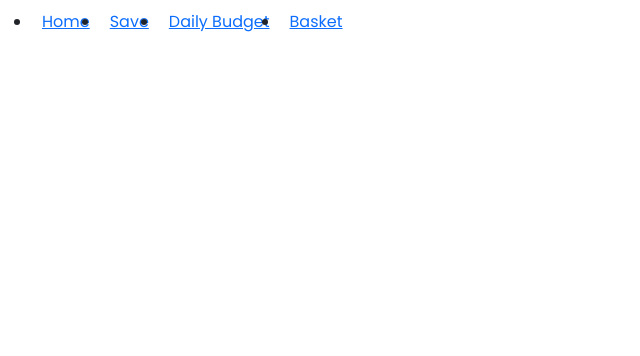
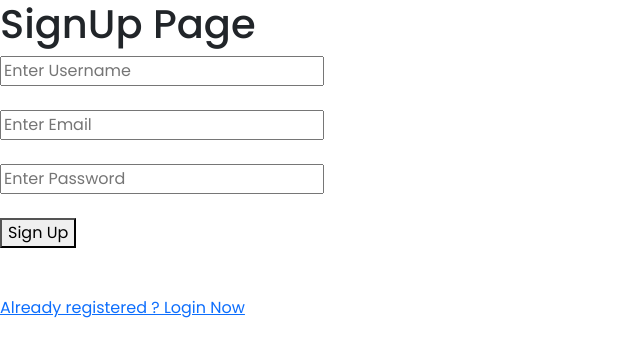
Before and after one commit to PatelPreyansh30/expense-management-system, a Vue app: page /signup in a window 1280 px wide. Shown: the top 356 px of the page, without its empty margins (0-640 px from the left). Built offline with nearby package versions, Linux system fonts and the light colour scheme.

Commit message:
Add Login-Signup and some changes

```diff
--- a/src/App.vue
+++ b/src/App.vue
@@ -1,14 +1,11 @@
 <template>
-  <Header />
   <router-view></router-view>
 </template>
 
 <script>
-import Header from './components/Header.vue';
 
 export default {
-  name: "App",
-  components: { Header }
+  name: "App"
 }
 </script>
 
--- a/src/components/BasketPage.vue
+++ b/src/components/BasketPage.vue
@@ -1,9 +1,12 @@
 <template>
+    <Header />
     <h1>Basket Page</h1>
 </template>
 
 <script>
+import Header from './Header.vue';
 export default {
-    name:'BasketPage'
+    name: "BasketPage",
+    components: { Header }
 }
 </script>
--- a/src/components/DailyBudgetPage.vue
+++ b/src/components/DailyBudgetPage.vue
@@ -1,8 +1,11 @@
 <template>
+    <Header />
     <h1>DailyBudgetPage</h1>
 </template>
 <script>
+import Header from './Header.vue';
 export default {
-    name: 'DailyBudgetPage',
+    name: "DailyBudgetPage",
+    components: { Header }
 }
 </script>
--- a/src/components/Header.vue
+++ b/src/components/Header.vue
@@ -3,16 +3,19 @@
         <i class='bx bx-menu'></i>
         <ul>
             <li>
-                <router-link to="/">Home</router-link>
+                <router-link to="/home">Home</router-link>
             </li>
             <li>
-                <router-link to="/save-page">Save</router-link>
+                <router-link to="/save">Save</router-link>
             </li>
             <li>
-                <router-link to="/daily-budget-page">Daily Budget</router-link>
+                <router-link to="/daily-budget">Daily Budget</router-link>
             </li>
             <li>
-                <router-link to="/basket-page">Basket</router-link>
+                <router-link to="/basket">Basket</router-link>
+            </li>
+            <li>
+                <router-link to="/logout">Logout</router-link>
             </li>
         </ul>
     </div>
@@ -25,14 +28,16 @@ export default {
 </script>
 
 <style scoped>
-.header i{
- display: none;
+.header i {
+    display: none;
 }
-.header ul{
+
+.header ul {
     display: flex;
     /* text-decoration: none; */
 }
-.header ul li{
+
+.header ul li {
     text-decoration: none;
     justify-items: center;
     padding: 10px;
--- a/src/components/HomePage.vue
+++ b/src/components/HomePage.vue
@@ -1,17 +1,20 @@
 <template>
+    <Header />
     <div class="home-page">
         <div class="box">
-            <router-link to="/save-page">Save</router-link>
-            <router-link to="/daily-budget-page">Daily Budget</router-link>
-            <router-link to="/basket-page">Basket</router-link>
+            <router-link to="/save">Save</router-link>
+            <router-link to="/daily-budget">Daily Budget</router-link>
+            <router-link to="/basket">Basket</router-link>
         </div>
     </div>
 </template>
 
 <script>
+import Header from './Header.vue';
 // import axios from 'axios'
 
 export default {
-    name: 'HomePage'
+    name: "HomePage",
+    components: { Header }
 }
 </script>
--- /dev/null
+++ b/src/components/Login.vue
@@ -0,0 +1,26 @@
+<template>
+    <h1>Login Page</h1>
+    <div>
+        <input type="text" placeholder="Enter Username" v-model="username">
+        <br><br>
+        <input type="password" placeholder="Enter Password" v-model="password">
+        <br><br>
+        <button @click="userlogin">Login</button>
+    </div>
+    <br><br>
+    <router-link to="/signup">Not our user ? Sign Up</router-link>
+</template>
+
+<script>
+// import axios from 'axios'
+
+export default {
+    name: 'Login',
+    data() {
+        return {
+            username: null,
+            password: null,
+        }
+    }
+}
+</script>
--- /dev/null
+++ b/src/components/Logout.vue
@@ -0,0 +1,18 @@
+<template>
+    <Header />
+    <h1>Log Out</h1>
+</template>
+
+<script>
+import Header from './components/Header.vue'
+
+export default {
+    name: 'Logout',
+    components:{
+        Header,
+    },
+    mounted() {
+
+    }
+}
+</script>
--- a/src/components/SavePage.vue
+++ b/src/components/SavePage.vue
@@ -1,23 +1,25 @@
 <template>
-<div>
-<label>Enter your monthly salary</label> <br> <br>
-<input type="text" placeholder="Enter your salary" v-model="salary"> <br> <br>
-<button @click="saveAdd" type="submit">Save</button>
-</div>
-
+    <Header />
+    <div>
+        <label>Enter your monthly salary</label> <br> <br>
+        <input type="text" placeholder="Enter your salary" v-model="salary"> <br> <br>
+        <button @click="saveAdd" type="submit">Save</button>
+    </div>
 </template>
 <script>
+import Header from './Header.vue';
 export default {
-    name:'SavePage',
+    name: "SavePage",
     data() {
         return {
-            salary:null,
+            salary: null,
+        };
+    },
+    methods: {
+        saveAdd() {
+            console.log("saved");
         }
     },
-    methods:{
-        saveAdd() {
-            console.log('saved');
-        }
-    }
+    components: { Header }
 }
 </script>
--- /dev/null
+++ b/src/components/Signup.vue
@@ -0,0 +1,29 @@
+<template>
+    <h1>SignUp Page</h1>
+    <div>
+        <input required type="text" placeholder="Enter Username" v-model="username">
+        <br><br>
+        <input required type="email" placeholder="Enter Email" v-model="email">
+        <br><br>
+        <input required type="password" placeholder="Enter Password" v-model="password">
+        <br><br>
+        <button @click="userSignup">Sign Up</button>
+    </div>
+    <br><br>
+    <router-link to="/login">Already registered ? Login Now</router-link>
+</template>
+
+<script>
+// import axios from 'axios'
+
+export default {
+    name: 'Signup',
+    data() {
+        return {
+            username: null,
+            email: null,
+            password: null,
+        }
+    }
+}
+</script>
--- a/src/routers.js
+++ b/src/routers.js
@@ -3,27 +3,45 @@ import HomePage from './components/HomePage.vue'
 import SavePage from './components/SavePage.vue'
 import DailyBudgetPage from './components/DailyBudgetPage.vue'
 import BasketPage from './components/BasketPage.vue'
+import Login from './components/Login.vue'
+import Logout from './components/Logout.vue'
+import Signup from './components/Signup.vue'
 
 const routes = [
     {
         name: 'HomePage',
-        path: '/',
+        path: '/home',
         component: HomePage,
     },
     {
         name: 'SavePage',
-        path: '/save-page',
+        path: '/save',
         component: SavePage,
     },
     {
         name: 'DailyBudgetPage',
-        path: '/daily-budget-page',
+        path: '/daily-budget',
         component: DailyBudgetPage,
     },
     {
         name: 'BasketPage',
-        path: '/basket-page',
+        path: '/basket',
         component: BasketPage,
+    },
+    {
+        name: 'Login',
+        path: '/login',
+        component: Login,
+    },
+    {
+        name: 'Signup',
+        path: '/signup',
+        component: Signup,
+    },
+    {
+        name: 'Logout',
+        path: '/logout',
+        component: Logout,
     },
 ]
 
```
